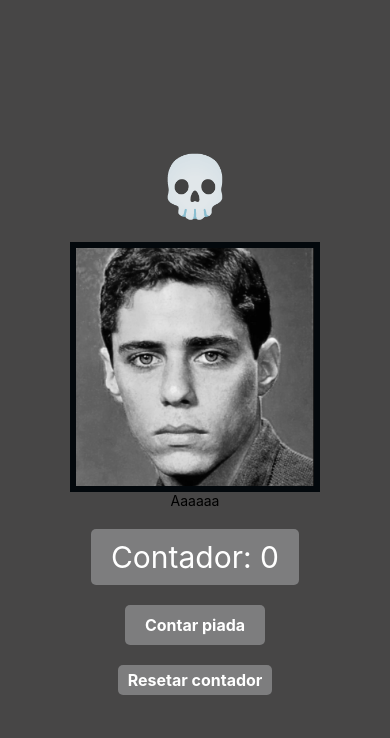
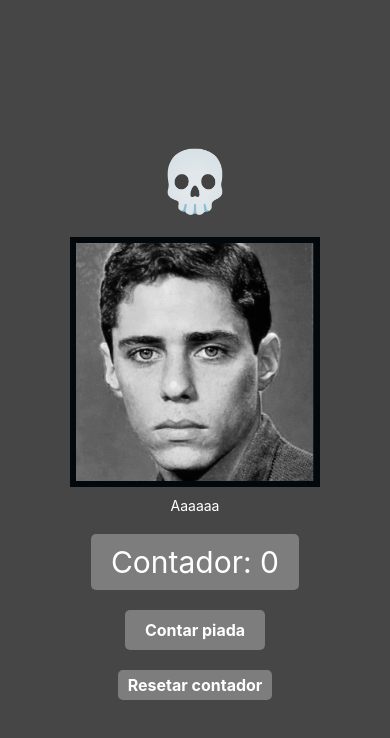
Before and after one commit to h-and-rod/estudos-react-native, a React Native app in the folder state-management/: screen / in a window 390 px wide. Shown: the top 738 px of the page. Built offline with nearby package versions, Linux system fonts and the light colour scheme.

Commit message:
study(state-management): adiciona estilo à legenda da foto

```diff
--- a/state-management/App.tsx
+++ b/state-management/App.tsx
@@ -36,7 +36,7 @@ export default function App() {
           source={taFeliz ? chicoHappy : chicoSad}
         />
       </TouchableOpacity>
-      <Text>{taFeliz?"Aeeeee" : "Aaaaaa"}</Text>
+      <Text style={styles.legenda}>{taFeliz?"Aeeeee" : "Aaaaaa"}</Text>
       <Text style={styles.contador}>Contador: {contador}</Text>
       <TouchableOpacity onPress={handleHumor} style={styles.botaoMudarHumor}>
         <Text style={styles.textoBotaoMudarHumor}>{taFeliz?"Lembrar de um pepino":"Contar piada"}</Text>
@@ -54,6 +54,10 @@ const styles = StyleSheet.create({
     backgroundColor: '#fff',
     alignItems: 'center',
     justifyContent: 'center',
+  },
+  legenda:{
+    marginTop: 10,
+    color: "#fff"
   },
   tamanhoImagemFeliz:{
     width: 350,
```
